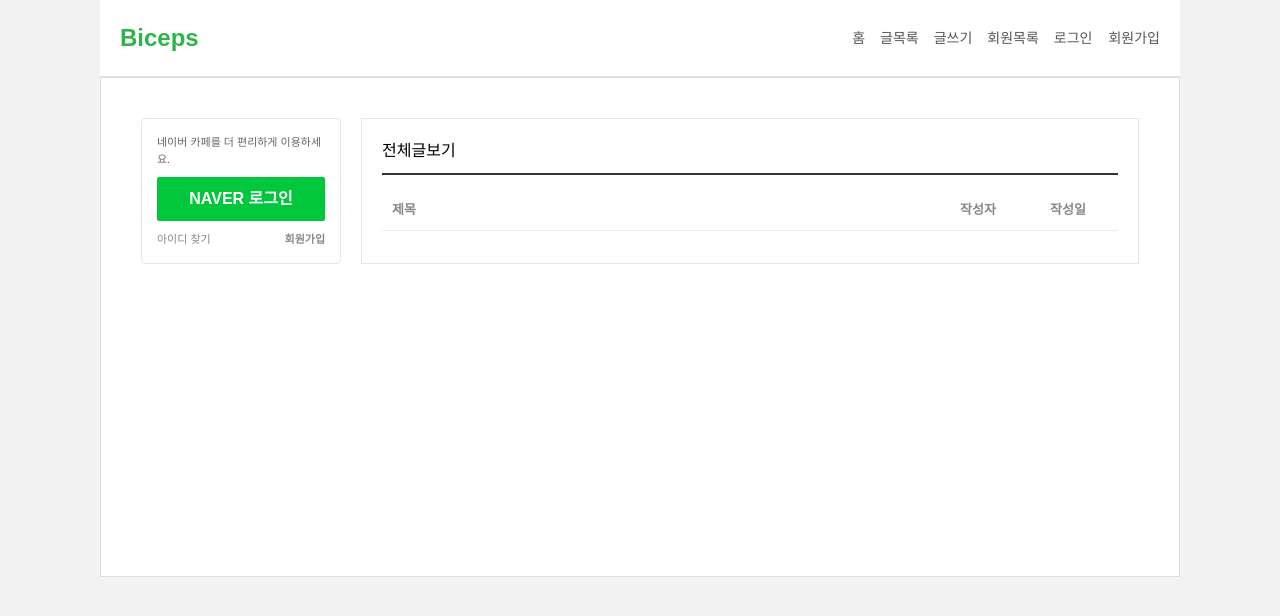
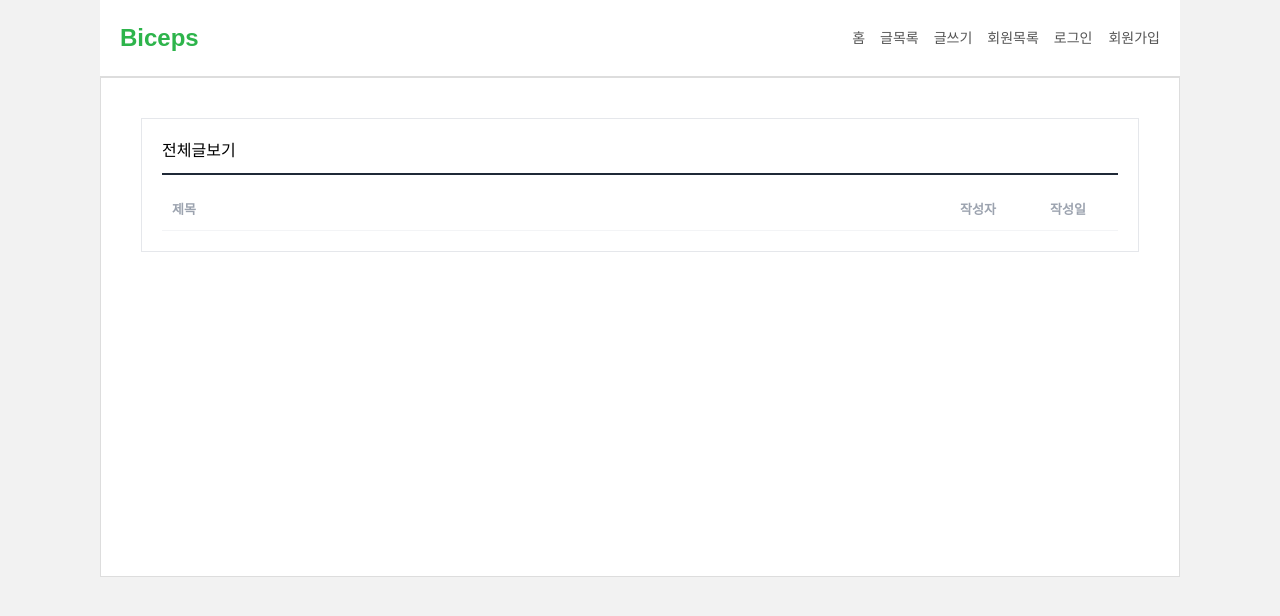
Before and after one commit to kjfcvx12/RedHat-Team-4, a React (Vite) app: page / in a window 1280 px wide. Shown: the top 616 px of the page. Built offline with nearby package versions, Linux system fonts and the light colour scheme.

Commit message:
edit UI CSS

```diff
--- a/src/components/Board.jsx
+++ b/src/components/Board.jsx
@@ -48,7 +48,7 @@ const Board = () => {
     return (
         /* 전체 화면 중앙 정렬 */
         <div className="flex flex-col items-center justify-center min-h-screen bg-gray-50 p-4">
-            <div className="w-full max-w-2xl bg-white shadow-md rounded-xl p-8 border border-gray-200">
+            <div className="w-full max-w-2xl bg-white rounded-xl p-8 border border-gray-200">
                 <h2 className="text-2xl font-bold mb-6 text-gray-800 border-b pb-2">게시글</h2>
 
                 {/* 제목 섹션: 둥근 테두리 */}
--- a/src/components/CreateBoard.jsx
+++ b/src/components/CreateBoard.jsx
@@ -58,14 +58,14 @@ const CreateBoard = () => {
 
     return (
 
-        <div className="max-w-6xl mx-auto p-6 bg-white shadow-lg rounded-xl mt-10 text-gray-800">
+        <div className="max-w-6xl mx-auto p-6 bg-white rounded-xl mt-10 text-gray-800">
 
 
             <div className="flex justify-between items-center mb-8 pb-4 border-b border-gray-100">
                 <h1 className="text-2xl font-extrabold text-gray-900 tracking-tight">게시글 작성</h1>
                 <button
                     onClick={() => navigate('/list')}
-                    className="bg-gray-600 text-white px-5 py-2.5 rounded-lg hover:bg-gray-700 transition-all shadow-md active:scale-95"
+                    className="bg-gray-600 text-white px-5 py-2.5 rounded-lg hover:bg-gray-700 transition-all active:scale-95"
                 >
                     목록으로
                 </button>
@@ -97,7 +97,7 @@ const CreateBoard = () => {
                 </div>
 
 
-                <div className="flex justify-center items-center gap-3 p-6 bg-gray-50 rounded-2xl shadow-inner mt-4">
+                <div className="flex justify-center items-center gap-3 p-6 bg-gray-50 rounded-2xl mt-4">
                     <button
                         type="button"
                         onClick={() => navigate('/list')}
--- a/src/components/Home.jsx
+++ b/src/components/Home.jsx
@@ -1,69 +1,22 @@
-// src/components/Home.jsx
-import React, { useState } from 'react';
+import React from 'react';
 
 const Home = () => {
-  const [isLoggedIn, setIsLoggedIn] = useState(false);
 
   return (
-    <div className="main-layout" style={{ display: 'flex', gap: '20px', padding: '20px', maxWidth: '1080px', margin: '0 auto' }}>
-      {/* 왼쪽 사이드바 */}
-      <aside style={{ width: '200px', flexShrink: 0 }}>
-        <div style={{ backgroundColor: '#fff', padding: '15px', border: '1px solid #e5e7eb', borderRadius: '4px' }}>
-
-          {isLoggedIn ? (
-            /* 로그인 후 화면 */
-            <div className="profile-box">
-              <div style={{ display: 'flex', alignItems: 'center', gap: '10px', marginBottom: '10px' }}>
-                <div style={{ width: '40px', height: '40px', backgroundColor: '#f3f4f6', borderRadius: '50%', border: '1px solid #eee' }}></div>
-                <div>
-                  <strong style={{ fontSize: '14px' }}>님</strong>
-                  <p style={{ fontSize: '11px', color: '#00c73c', margin: 0 }}>내 소식 0 </p>
-                </div>
-              </div>
-              <button
-                onClick={() => setIsLoggedIn(false)}
-                style={{ width: '100%', padding: '5px', backgroundColor: '#fff', border: '1px solid #ddd', fontSize: '12px', cursor: 'pointer', marginBottom: '10px' }}
-              >
-                로그아웃
-              </button>
-              <button style={{ width: '100%', padding: '8px', backgroundColor: '#00c73c', color: '#fff', border: 'none', borderRadius: '2px', cursor: 'pointer', fontWeight: 'bold' }}>
-                카페 글쓰기
-              </button>
-            </div>
-          ) : (
-            /* 로그인 전 화면 */
-            <div className="login-box">
-              <p style={{ fontSize: '11px', marginBottom: '10px', color: '#666' }}>네이버 카페를 더 편리하게 이용하세요.</p>
-              <button
-                onClick={() => setIsLoggedIn(true)}
-                style={{ width: '100%', padding: '10px', backgroundColor: '#00c73c', color: '#fff', border: 'none', borderRadius: '2px', cursor: 'pointer', fontWeight: 'bold' }}
-              >
-                NAVER 로그인
-              </button>
-              <div style={{ marginTop: '10px', display: 'flex', justifyContent: 'space-between', fontSize: '11px', color: '#888' }}>
-                <span>아이디 찾기</span>
-                <span style={{ fontWeight: 'bold' }}>회원가입</span>
-              </div>
-            </div>
-          )}
-        </div>
-      </aside>
-
-      {/* 오른쪽 메인 게시판 */}
-      <main style={{ flexGrow: 1, backgroundColor: '#fff', padding: '20px', border: '1px solid #e5e7eb' }}>
-        <h3 style={{ borderBottom: '2px solid #333', paddingBottom: '10px', marginBottom: '15px' }}>전체글보기</h3>
-        <table style={{ width: '100%', borderCollapse: 'collapse', fontSize: '13px' }}>
+    <main className="main-layout flex gap-5 p-5 max-w-[1080px] mx-auto">
+      <div className="grow bg-white p-5 border border-gray-200">
+        <h3 className="border-b-2 border-gray-800 pb-[10px] mb-[15px]">전체글보기</h3>
+        <table className="w-full border-collapse text-[13px]">
           <thead>
-            <tr style={{ borderBottom: '1px solid #eee', color: '#888' }}>
-              <th style={{ padding: '10px', textAlign: 'left' }}>제목</th>
-              <th style={{ width: '80px' }}>작성자</th>
-              <th style={{ width: '100px' }}>작성일</th>
+            <tr className="border-b border-gray-100 text-gray-400">
+              <th className="p-[10px] text-left">제목</th>
+              <th className="w-20">작성자</th>
+              <th className="w-[100px]">작성일</th>
             </tr>
           </thead>
-
         </table>
-      </main>
-    </div>
+      </div>
+    </main>
   );
 };
 
--- a/src/components/List.jsx
+++ b/src/components/List.jsx
@@ -43,7 +43,7 @@ const List = () => {
 
 
     return (
-        <div className="max-w-6xl mx-auto p-6 bg-white shadow-lg rounded-xl mt-10 text-gray-800">
+        <div className="max-w-6xl mx-auto p-6 bg-white rounded-xl mt-10 text-gray-800">
             <div className="flex justify-between items-center mb-8 pb-4 border-b border-gray-100">
                 <h1 className="text-2xl font-extrabold text-gray-900 tracking-tight">게시글 목록</h1>
                 <Link to={'/board/create'}>
--- a/src/components/Member.jsx
+++ b/src/components/Member.jsx
@@ -93,7 +93,7 @@ const Member = () => {
     }
 
     return (
-        <div className="max-w-6xl mx-auto p-6 bg-white shadow-lg rounded-xl mt-10 text-gray-800">
+        <main className="max-w-6xl mx-auto p-6 bg-white rounded-xl mt-10 text-gray-800">
             <div className="flex justify-between items-center mb-8 pb-4 border-b border-gray-100">
                 <h1 className="text-2xl font-extrabold text-gray-900 tracking-tight">맴버 목록</h1>
             </div>
@@ -162,7 +162,7 @@ const Member = () => {
                     </div>
                 )
             }
-        </div>
+        </main>
     );
 };
 
```
